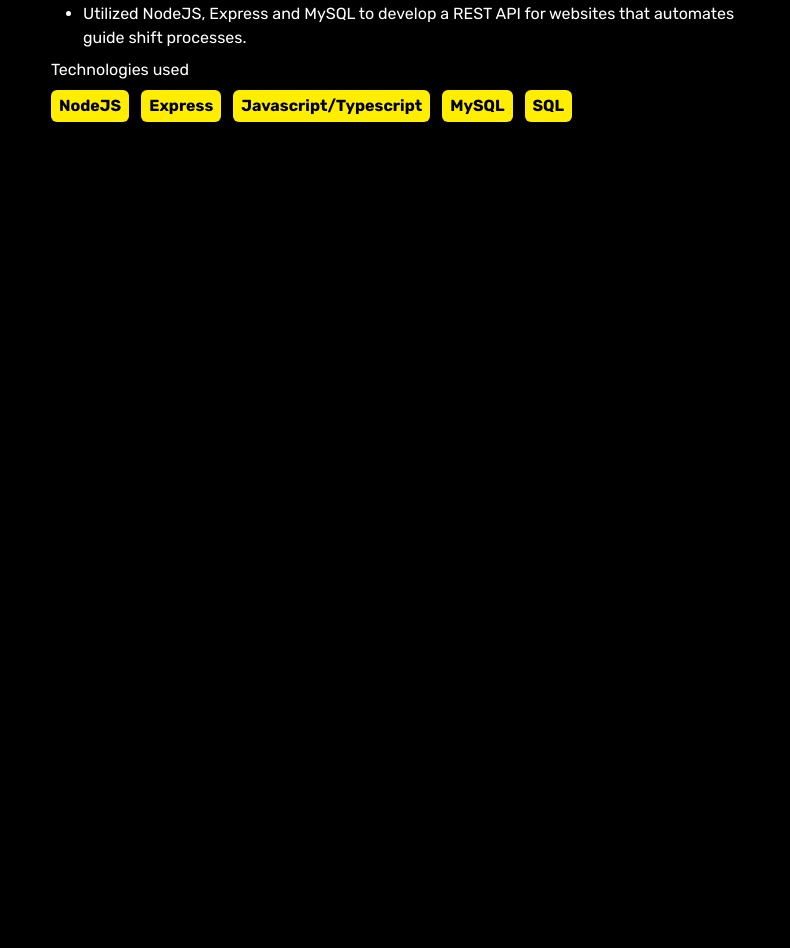
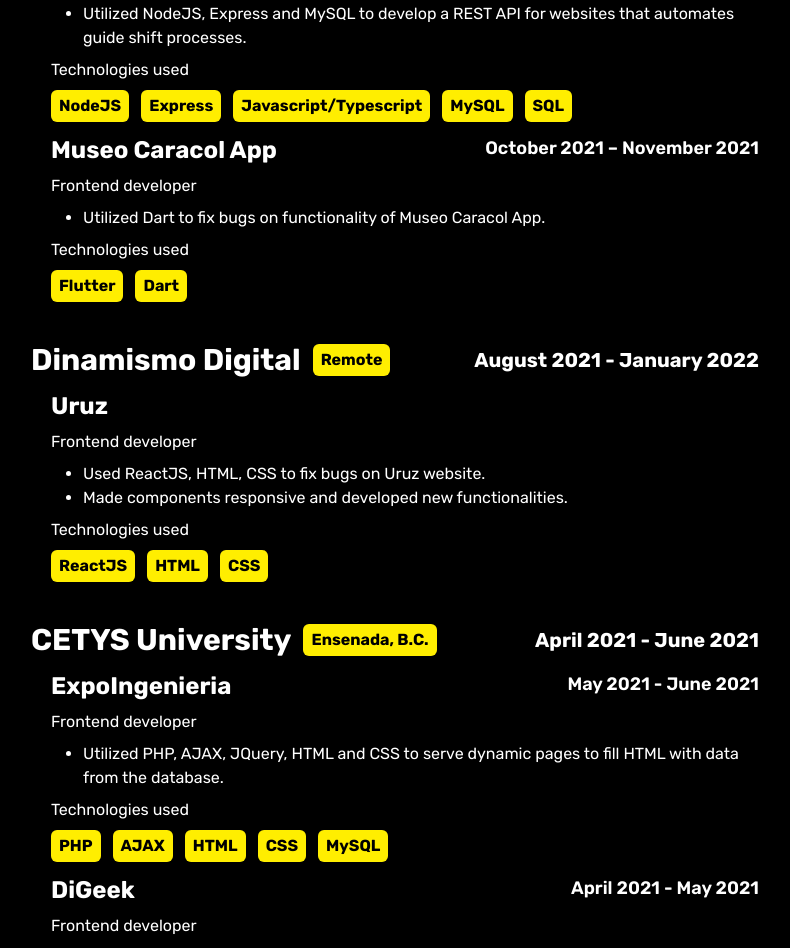
Before and after one commit to yorch-JMG/portfolio, a Next.js app: page /timeline in a window 1280 px wide. Shown: the part 504-1452 px from the top of the page, without its empty margins (245-1035 px from the left). Before the commit the page ends 800 px from the top, so only its background shows below. Built offline with nearby package versions, Linux system fonts and the light colour scheme.

Commit message:
timelineObj refactor

```diff
--- /dev/null
+++ b/components/timelineObj/index.js
@@ -0,0 +1,121 @@
+export const timelineObjects = [
+    {
+      title: 'Caracol Science Museum',
+      location: 'Ensenada, B.C.',
+      date: '2021 - 2022',
+      projects: [
+        {
+          name: 'Museo Caracol Website',
+          position: 'Fullstack developer',
+          date: 'December 2021 – March 2022',
+          bulletPoints: [
+            {
+              text:
+                'Used NextJS to develop a web application for Museo Caracol',
+            },
+            {
+              text:
+                'Developed backend using NestJS, Typeorm, GraphQL and MySQL for CRUD functionality.',
+            },
+          ],
+          technologiesUsed: [
+            {name: 'ReactJS'},
+            {name: 'NextJS'},
+            {name: 'Javascript/Typescript'},
+            {name: 'MySQL'},
+            {name: 'Typeorm'},
+            {name: 'GraphQL'},
+          ],
+        },
+        {
+          name: 'Registro Guias Website',
+          position: 'Backend developer',
+          date: 'November 2021 – December 2021',
+          bulletPoints: [
+            {
+              text:
+                'Utilized NodeJS, Express and MySQL to develop a REST API for websites that automates guide shift processes.',
+            },
+          ],
+          technologiesUsed: [
+            {name: 'NodeJS'},
+            {name: 'Express'},
+            {name: 'Javascript/Typescript'},
+            {name: 'MySQL'},
+            {name: 'SQL'},
+          ],
+        },
+        {
+          name: 'Museo Caracol App',
+          position: 'Frontend developer',
+          date: 'October 2021 – November 2021',
+          bulletPoints: [
+            {
+              text:
+                'Utilized Dart to fix bugs on functionality of Museo Caracol App.',
+            },
+          ],
+          technologiesUsed: [{name: 'Flutter'}, {name: 'Dart'}],
+        },
+      ],
+    },
+    {
+      title: 'Dinamismo Digital',
+      location: 'Remote',
+      date: 'August 2021 - January 2022',
+      projects: [
+        {
+          name: 'Uruz',
+          position: 'Frontend developer',
+          date: '',
+          bulletPoints: [
+            {
+              text: 'Used ReactJS, HTML, CSS to fix bugs on Uruz website.',
+            },
+            {
+              text:
+                'Made components responsive and developed new functionalities.',
+            },
+          ],
+          technologiesUsed: [{name: 'ReactJS'}, {name: 'HTML'}, {name: 'CSS'}],
+        },
+      ],
+    },
+    {
+      title: 'CETYS University',
+      location: 'Ensenada, B.C.',
+      date: 'April 2021 - June 2021',
+      projects: [
+        {
+          name: 'ExpoIngenieria',
+          position: 'Frontend developer',
+          date: 'May 2021 - June 2021',
+          bulletPoints: [
+            {
+              text:
+                'Utilized PHP, AJAX, JQuery, HTML and CSS to serve dynamic pages to fill HTML with data from the database.',
+            },
+          ],
+          technologiesUsed: [
+            {name: 'PHP'},
+            {name: 'AJAX'},
+            {name: 'HTML'},
+            {name: 'CSS'},
+            {name: 'MySQL'},
+          ],
+        },
+        {
+          name: 'DiGeek',
+          position: 'Frontend developer',
+          date: 'April 2021 - May 2021',
+          bulletPoints: [
+            {
+              text:
+                'Used HTML and CSS to develop responsive views for DiGeek website.',
+            },
+          ],
+          technologiesUsed: [{name: 'HTML'}, {name: 'CSS'}],
+        },
+      ],
+    },
+  ];
--- a/pages/timeline.js
+++ b/pages/timeline.js
@@ -1,56 +1,7 @@
 import {Navbars} from '../components/navbars';
+import {timelineObjects} from '../components/timelineObj'
 
 export default function Timeline() {
-  const timelineObjects = [
-    {
-      title: 'Caracol Science Museum',
-      location: 'Ensenada, B.C.',
-      date: '2021 - 2022',
-      projects: [
-        {
-          name: 'Museo Caracol Website',
-          position: 'Fullstack developer',
-          date: 'December 2021 – March 2022',
-          bulletPoints: [
-            {
-              text:
-                'Used NextJS to develop a web application for Museo Caracol',
-            },
-            {
-              text:
-                'Developed backend using NestJS, Typeorm, GraphQL and MySQL for CRUD functionality.',
-            },
-          ],
-          technologiesUsed: [
-            {name: 'ReactJS'},
-            {name: 'NextJS'},
-            {name: 'Javascript/Typescript'},
-            {name: 'MySQL'},
-            {name: 'Typeorm'},
-            {name: 'GraphQL'},
-          ],
-        },
-        {
-          name: 'Registro Guias Website',
-          position: 'Backend developer',
-          date: 'November 2021 – December 2021',
-          bulletPoints: [
-            {
-              text:
-                'Utilized NodeJS, Express and MySQL to develop a REST API for websites that automates guide shift processes.',
-            },
-          ],
-          technologiesUsed: [
-            {name: 'NodeJS'},
-            {name: 'Express'},
-            {name: 'Javascript/Typescript'},
-            {name: 'MySQL'},
-            {name: 'SQL'},
-          ],
-        },
-      ],
-    },
-  ];
   return (
     <div className="max-w-3xl mx-auto z-20 font-main pb-5">
       <Navbars />
@@ -62,7 +13,7 @@
           return (
             <>
               <div>
-                <div className="flex justify-between py-5 align-middle items-center">
+                <div className="flex justify-between pt-10 align-middle items-center">
                   <div className="flex space-x-3 items-center">
                     <h1 className="text-base-text-color font-bold text-3xl">
                       {timelineObject.title}
@@ -78,18 +29,18 @@
                 <div>
                   {timelineObject.projects.map(project => {
                     return (
-                      <div className="pl-5 pt-5">
+                      <div className="pl-5 pt-3">
                         <div className="flex justify-between">
                           <h1 className="text-base-text-color font-bold text-2xl">
                             {project.name}
                           </h1>
-                          <h2 className="text-base-text-color font-bold text-lg">
+                          <h2 className="text-base-text-color font-semibold text-lg">
                             {project.date}
                           </h2>
                         </div>
                         <div className="text-base-text-color pt-2">
                           <h4>{project.position}</h4>
-                          <ul className="list-disc pl-8">
+                          <ul className="list-disc pl-8 pt-2">
                             {project.bulletPoints.map(bulletPoint => {
                               return <li>{bulletPoint.text}</li>;
                             })}
```
